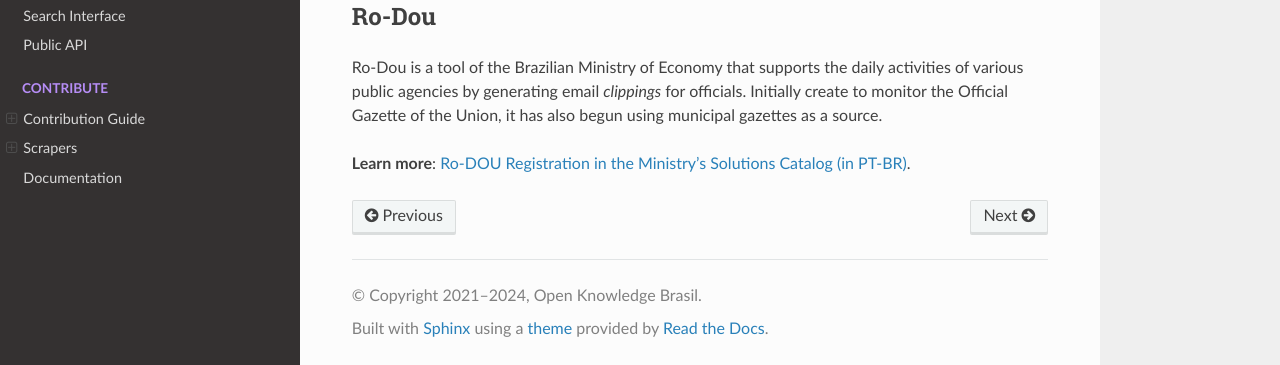
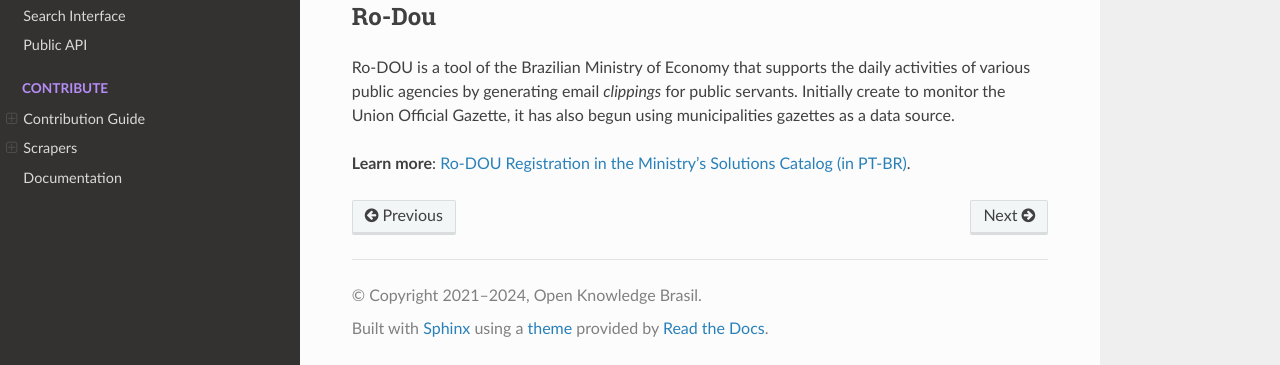
Before and after one commit to okfn-brasil/querido-diario-comunidade, a Sphinx documentation site: the page built from docs/en/source/understanding/related-projects.rst, in a window 1280 px wide and 900 px high, scrolled down 1601 px, cut to the strip 535-900 px from the top of the window. Built offline with Sphinx 7.4.7 and the Read the Docs theme 2.0.0, drawn with Linux system fonts in a browser that asks for light colours.

Commit message:
Update docs/en/source/understanding/related-projects.rst
Co-authored-by: Juliana Trevine <44185775+trevineju@users.noreply.github.com>
Signed-off-by: Victor Lima <130307288+victorhugorl@users.noreply.github.com>

```diff
--- a/docs/en/source/understanding/related-projects.rst
+++ b/docs/en/source/understanding/related-projects.rst
@@ -40,7 +40,7 @@
 Ro-Dou
 *************
 
-Ro-Dou is a tool of the Brazilian Ministry of Economy that supports the daily activities of various public agencies by generating email *clippings* for officials. Initially create to monitor the Official Gazette of the Union, it has also begun using municipal gazettes as a source.
+Ro-DOU is a tool of the Brazilian Ministry of Economy that supports the daily activities of various public agencies by generating email *clippings* for public servants. Initially create to monitor the Union Official Gazette, it has also begun using municipalities gazettes as a data source.
 
 **Learn more**: `Ro-DOU Registration in the Ministry's Solutions Catalog (in PT-BR)`_.
 
```
